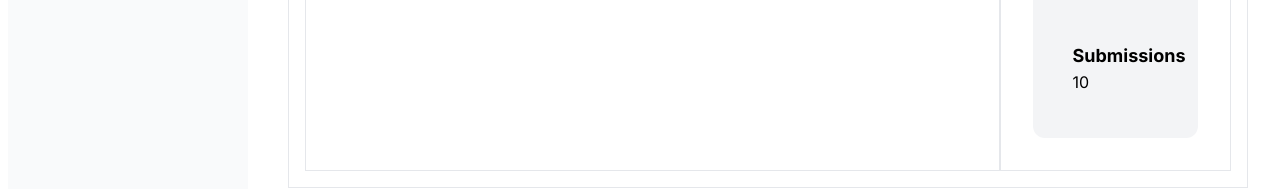
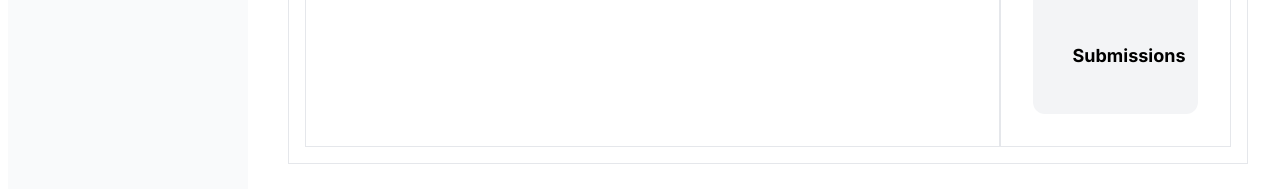
Before and after one commit to markmumba/project-tracker, a Next.js app in the folder frontend/: page /dashboard in a window 1280 px wide. Shown: the part 504-693 px from the top of the page. Built offline with nearby package versions, Linux system fonts and the light colour scheme; no server answers.

Commit message:
the submission number is no correct from the length of the array

```diff
--- a/frontend/app/UI/dashboard/project.tsx
+++ b/frontend/app/UI/dashboard/project.tsx
@@ -6,7 +6,7 @@ function Project({ userDetails, projectDetails }: { userDetails?: UserDetails |
     return (
         <div className="">
             <h1 className="text-2xl font-semibold text-gray-800">Welcome, {userDetails?.name}</h1>
-            <div className="border rounded-xl bg-sky-100 p-4 mt-4">
+            <div className="border rounded-md bg-sky-100 p-4 mt-4">
                 <h2 className="text-2xl font-semibold text-gray-800">Project: {projectDetails.title}</h2>
                 <p className=" text-lg text-gray-600">Supervisor: {projectDetails.lecturer_name}</p>
                 <p className="text-gray-600">Description: {projectDetails.description}</p>
--- a/frontend/app/UI/dashboard/userCard.tsx
+++ b/frontend/app/UI/dashboard/userCard.tsx
@@ -3,8 +3,12 @@ import { ProjectDetails, UserDetails } from "@/app/shared/types";
 import avatar from "/public/images/user.png"
 
 
-function UserCard({ userDetails, projectDetails }:
-  { userDetails?: UserDetails | null | undefined, projectDetails?: ProjectDetails | null | undefined }) {
+function UserCard({ userDetails, projectDetails, submissionCount }:
+  {
+    userDetails?: UserDetails | null | undefined,
+    projectDetails?: ProjectDetails | null | undefined,
+    submissionCount?: number | undefined
+  }) {
   return (
     <div className=" flex flex-col p-4 rounded-lg">
       <div className="w-40 h-40 mx-auto mb-4">
@@ -28,7 +32,7 @@ function UserCard({ userDetails, projectDetails }:
 
         <div className='mb-1 p-4 rounded-xl'>
           <div className='text-lg font-bold'>Submissions</div>
-          <div className='text-base'>{10}</div>
+          <div className='text-base'>{submissionCount}</div>
         </div>
       </div>
     </div>
--- a/frontend/app/dashboard/page.tsx
+++ b/frontend/app/dashboard/page.tsx
@@ -4,18 +4,19 @@ import useSWR from 'swr';
 import UserCard from "../UI/dashboard/userCard";
 import fetcher from "../fetcher/fetcher";
 import { DashboardSkeleton } from "../UI/skeletons";
-import { ProjectDetails, UserDetails } from "../shared/types";
+import { ProjectDetails, SubmissionDetails, UserDetails } from "../shared/types";
 import NoProject from "../UI/dashboard/noProject";
 import Project from "../UI/dashboard/project";
 
 
 function Dashboard() {
 
-  const { data: userDetails, isLoading:userLoading, error: userError } = useSWR<UserDetails>('/users', fetcher);
+  const { data: userDetails, isLoading: userLoading, error: userError } = useSWR<UserDetails>('/users', fetcher);
   const { data: projectDetails, error: projectError } = useSWR<ProjectDetails>('/projects', fetcher);
+  const { data: submissions, error: submissionError } = useSWR('/submissions/all', fetcher);
 
   if (userLoading) {
-     return <DashboardSkeleton />;
+    return <DashboardSkeleton />;
   }
   if (userError) {
     console.log(userError.response?.data);
@@ -24,6 +25,14 @@ function Dashboard() {
   if (projectError) {
     console.error(projectError);
   }
+  if (submissionError) {
+    console.error(submissionError);
+  }
+  //count submissions
+  function countSubmissions(submissions: SubmissionDetails[] | undefined | null) {
+    return submissions?.length;
+  }
+  var submissionCount = countSubmissions(submissions);
 
   return (
     <div className="border p-4">
@@ -31,15 +40,15 @@ function Dashboard() {
         <div className="mb-4 md:mb-0 md:w-3/4 border p-4 flex-grow">
           {projectDetails ?
             (
-                <Project projectDetails={projectDetails} userDetails={userDetails} />
+              <Project projectDetails={projectDetails} userDetails={userDetails} />
 
             )
             : (
-                <NoProject userDetails={userDetails} />
+              <NoProject userDetails={userDetails} />
             )}
         </div>
         <div className="md:w-1/4 border p-4">
-            <UserCard userDetails={userDetails} projectDetails={projectDetails} />
+          <UserCard userDetails={userDetails} projectDetails={projectDetails} submissionCount={submissionCount} />
         </div>
       </div>
     </div>
```
